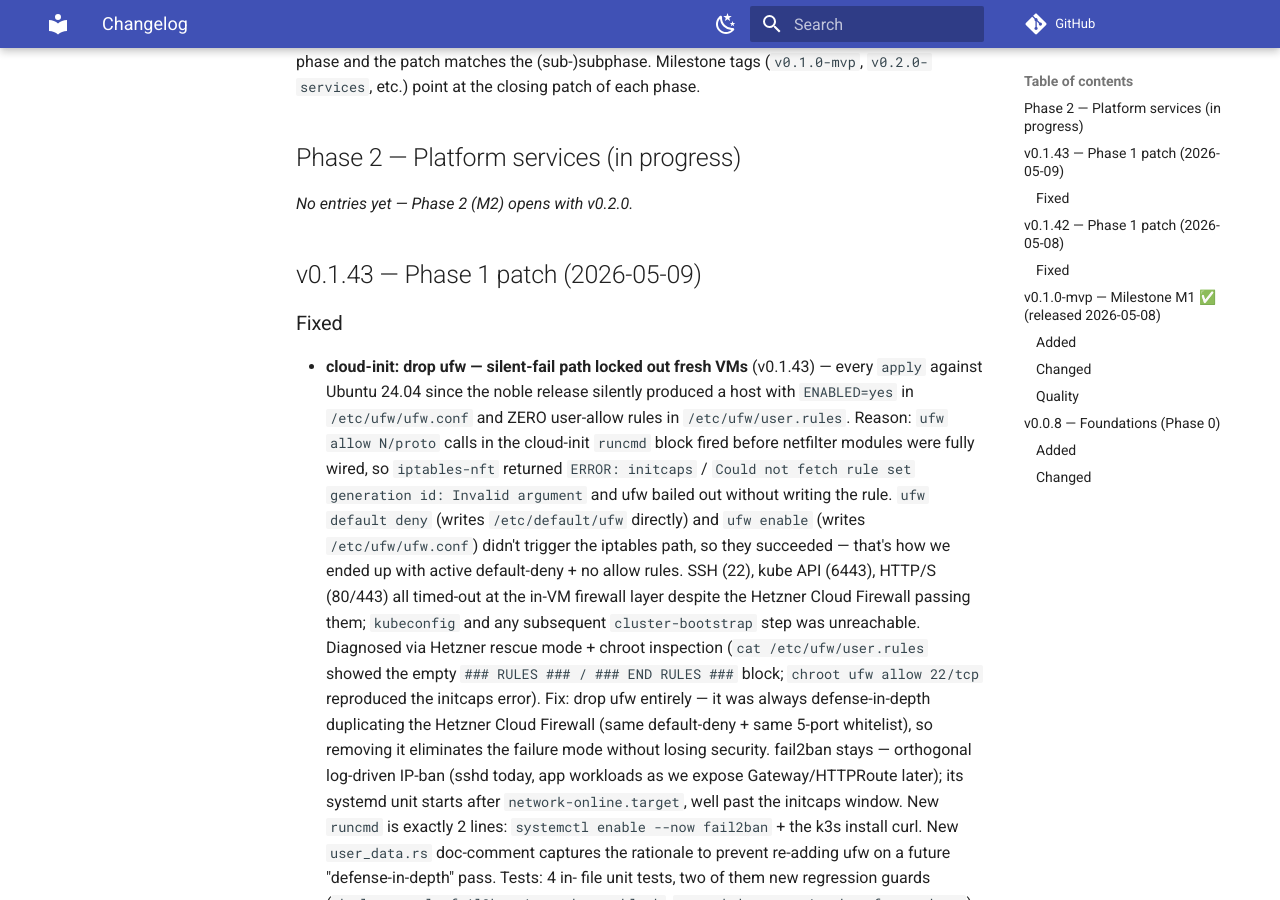
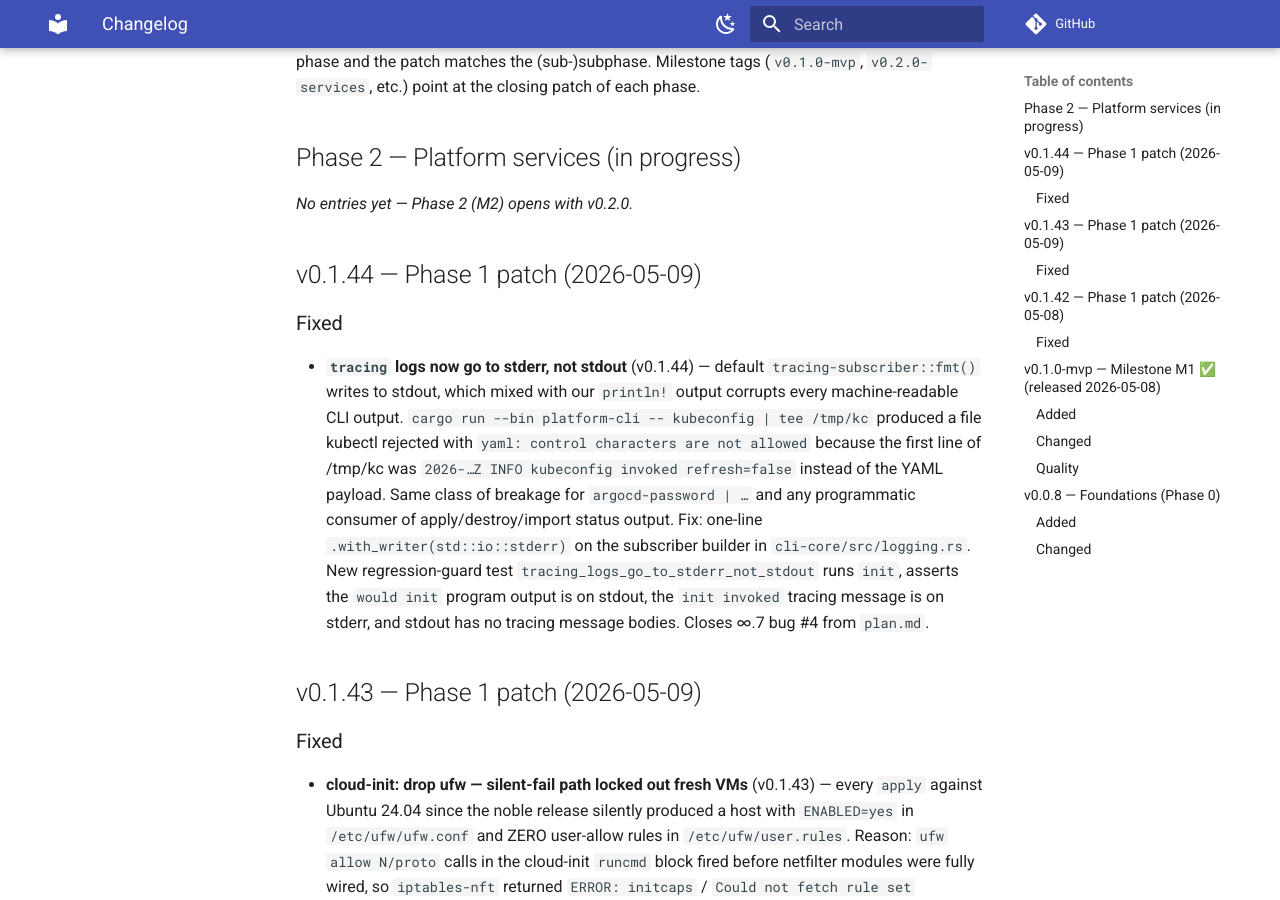
Before and after one commit to AppRafter/apprafter, an MkDocs documentation site: the page built from docs/changelog/UNRELEASED.md, in a window 1280 px wide and 900 px high, scrolled down 230 px. Built offline with MkDocs 1.6.1 and Material for MkDocs 9.7.7, drawn with Linux system fonts in a browser that asks for light colours; comment, search, counter and statistics services are not loaded.

Commit message:
docs(changelog): v0.1.44 — tracing logs to stderr; close ∞.7 bug #4
Co-Authored-By: Claude Opus 4.7 (1M context) <noreply@anthropic.com>

```diff
--- a/docs/changelog/UNRELEASED.md
+++ b/docs/changelog/UNRELEASED.md
@@ -10,6 +10,27 @@ patch of each phase.
 ## Phase 2 — Platform services (in progress)
 
 _No entries yet — Phase 2 (M2) opens with v0.2.0._
+
+## v0.1.44 — Phase 1 patch (2026-05-09)
+
+### Fixed
+
+- **`tracing` logs now go to stderr, not stdout** (v0.1.44) —
+  default `tracing-subscriber::fmt()` writes to stdout, which
+  mixed with our `println!` output corrupts every machine-readable
+  CLI output. `cargo run --bin platform-cli -- kubeconfig | tee
+  /tmp/kc` produced a file kubectl rejected with `yaml: control
+  characters are not allowed` because the first line of /tmp/kc
+  was `2026-…Z INFO kubeconfig invoked refresh=false` instead of
+  the YAML payload. Same class of breakage for
+  `argocd-password | …` and any programmatic consumer of
+  apply/destroy/import status output. Fix: one-line
+  `.with_writer(std::io::stderr)` on the subscriber builder in
+  `cli-core/src/logging.rs`. New regression-guard test
+  `tracing_logs_go_to_stderr_not_stdout` runs `init`, asserts the
+  `would init` program output is on stdout, the `init invoked`
+  tracing message is on stderr, and stdout has no tracing message
+  bodies. Closes ∞.7 bug #4 from `plan.md`.
 
 ## v0.1.43 — Phase 1 patch (2026-05-09)
 
```
Also changed, not shown: plan.md (+2 -1 lines).
